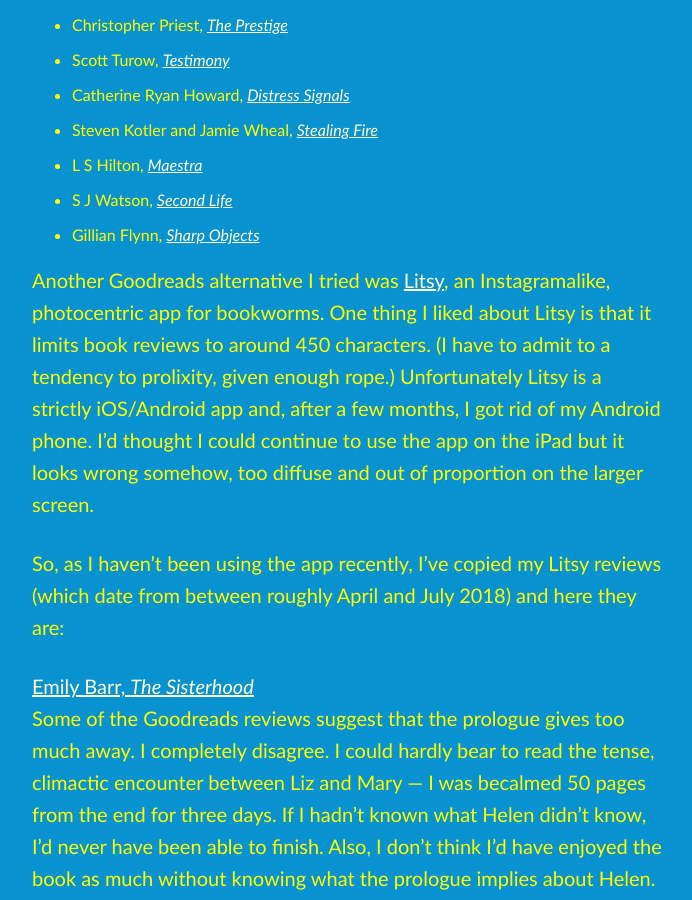
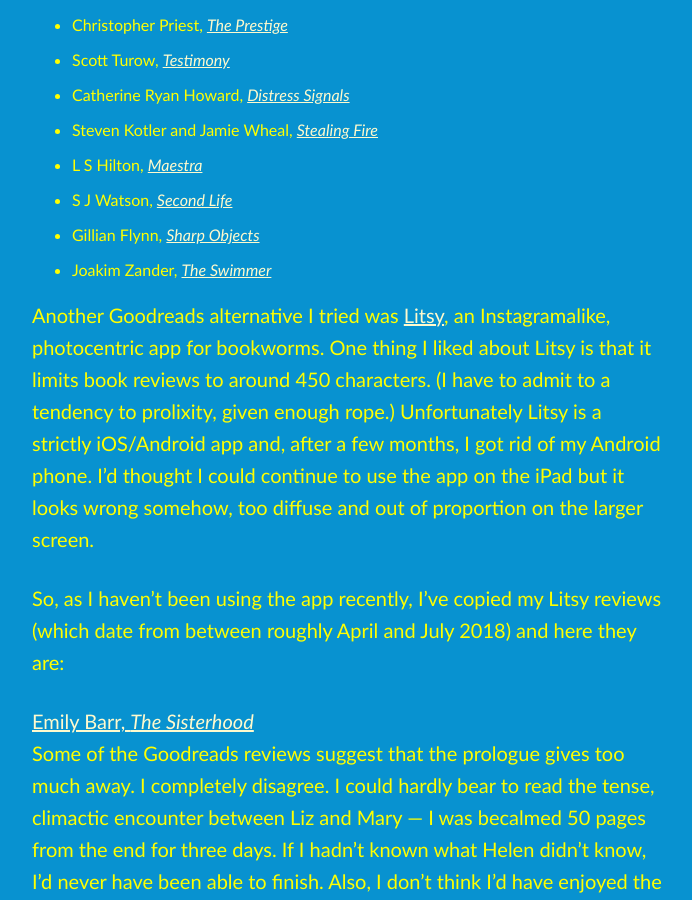
Before and after one commit to artkavanagh/github.io, a Jekyll site: the page book-reviews.html, which Jekyll copies as it is, in a window 1280 px wide and 900 px high, scrolled down 990 px. Shown: the whole window, without its empty margins (292-984 px from the left). Built offline with Jekyll 4.4.1, drawn with Linux system fonts in a browser that asks for light colours.

Commit message:
Update book-reviews.html

```diff
--- a/book-reviews.html
+++ b/book-reviews.html
@@ -28,6 +28,7 @@
 <li>L S Hilton, <a href="https://www.artkavanagh.ie/maestra-review.html"><cite>Maestra</cite></a></li>
 <li>S J Watson, <a href="https://www.artkavanagh.ie/second-life-review.html"><cite>Second Life</cite></a></li>
 <li>Gillian Flynn, <a href="https://www.artkavanagh.ie/sharp-objects-review.html"><cite>Sharp Objects</cite></a></li>
+<li>Joakim Zander, <a href="https://www.artkavanagh.ie/zander-the-swimmer.html"><cite>The Swimmer</cite></a></li>
 </ul>
 <p>Another Goodreads alternative I tried was <a href="https://www.litsy.com">Litsy</a>, an Instagramalike, photocentric app for bookworms. One thing I liked about Litsy is that it limits book reviews to around 450 characters. (I have to admit to a tendency to prolixity, given enough rope.) Unfortunately Litsy is a strictly iOS/Android app and, after a few months, I got rid of my Android phone. I’d thought I could continue to use the app on the iPad but it looks wrong somehow, too diffuse and out of proportion on the larger screen.</p>
 
```
